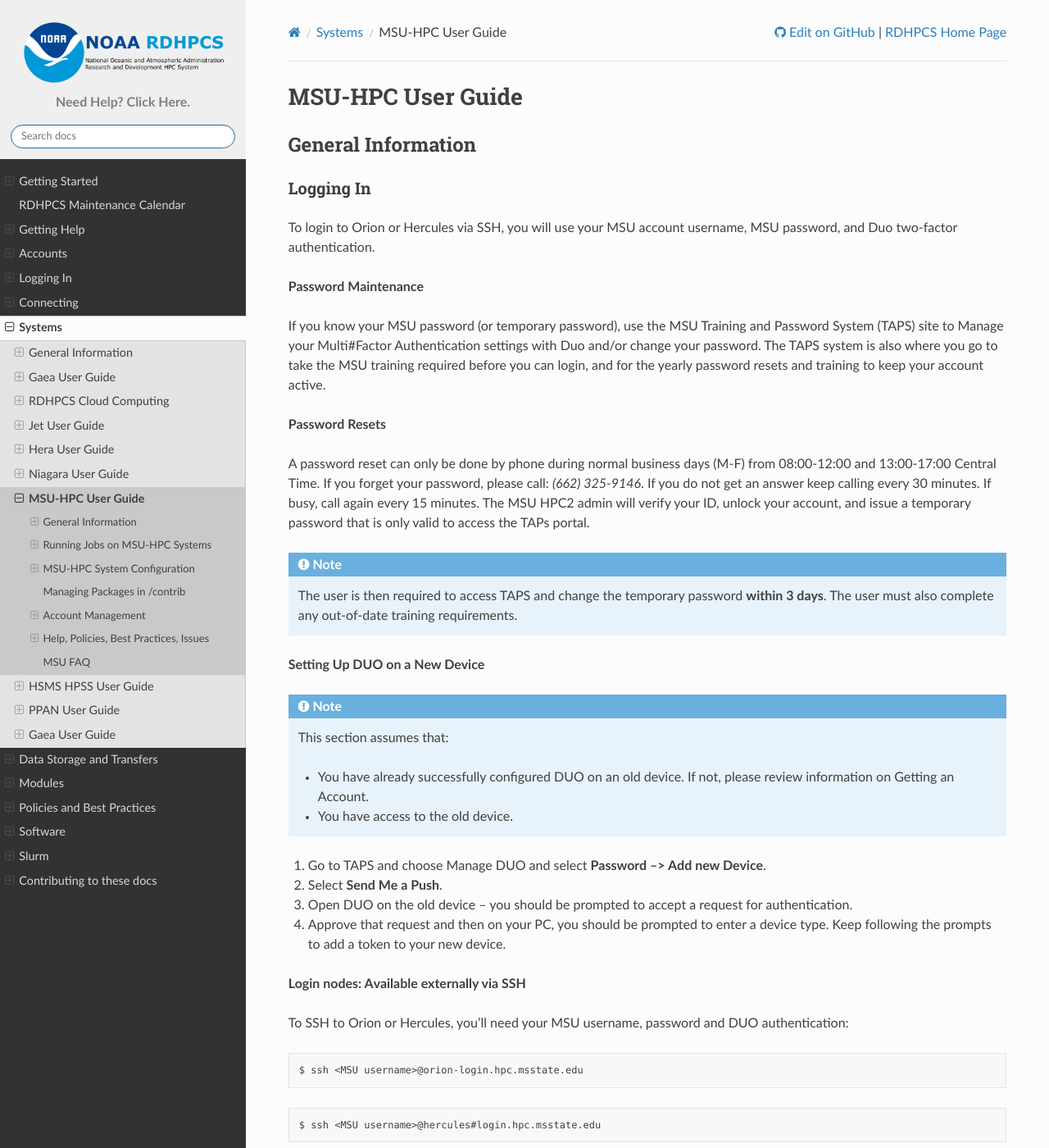
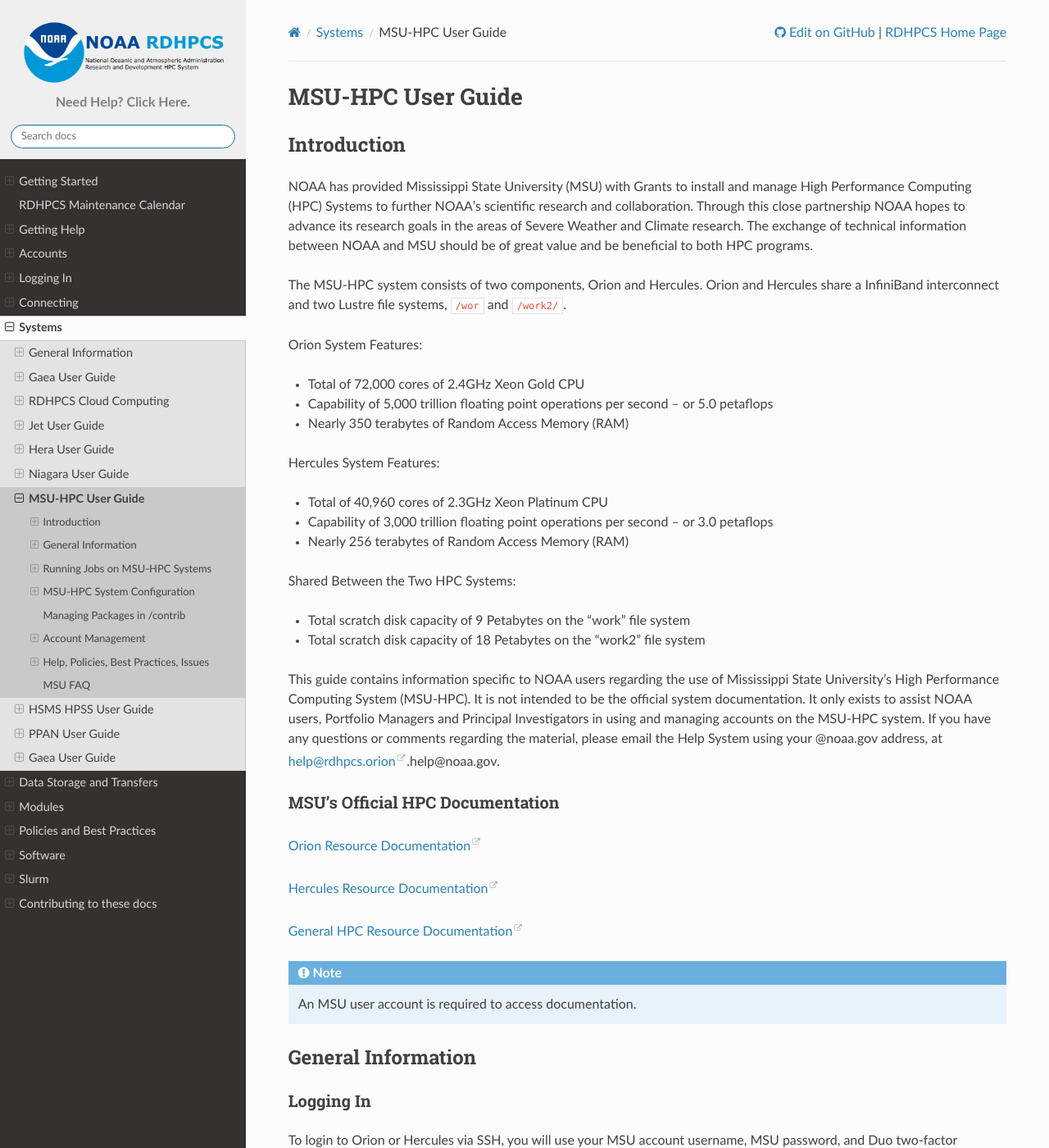
Before and after one commit to NOAA-RDHPCS/noaa-rdhpcs.github.io, a Sphinx documentation site: the page built from source/systems/MSU-HPC_user_guide.rst, in a window 1280 px wide and 1400 px high. Shown: the whole window at 82% size. Built offline with Sphinx 7.4.7 and the Read the Docs theme 2.0.0, drawn with Linux system fonts in a browser that asks for light colours; some of the changed text lies outside the part shown.

Commit message:
revised MSU UG

```diff
--- a/source/systems/MSU-HPC_user_guide.rst
+++ b/source/systems/MSU-HPC_user_guide.rst
@@ -6,6 +6,45 @@ MSU-HPC User Guide
 
 .. _orion-system-overview:
 
+Introduction
+============
+NOAA has provided Mississippi State University (MSU) with Grants to install and manage High Performance Computing (HPC) Systems to further NOAA’s scientific research and collaboration. Through this close partnership NOAA hopes to advance its research goals in the areas of Severe Weather and Climate research. The exchange of technical information between NOAA and MSU should be of great value and be beneficial to both HPC programs.
+
+The MSU-HPC system consists of two components, Orion and Hercules. Orion and Hercules share a InfiniBand interconnect and two Lustre file systems, ``/wor`` and ``/work2/``.
+
+Orion System Features:
+
+* Total of 72,000 cores of 2.4GHz Xeon Gold CPU
+* Capability of 5,000 trillion floating point operations per second – or 5.0 petaflops
+* Nearly 350 terabytes of Random Access Memory (RAM)
+
+Hercules System Features:
+
+* Total of 40,960 cores of 2.3GHz Xeon Platinum CPU
+* Capability of 3,000 trillion floating point operations per second – or 3.0 petaflops
+* Nearly 256 terabytes of Random Access Memory (RAM)
+
+Shared Between the Two HPC Systems:
+
+* Total scratch disk capacity of 9 Petabytes on the "work" file system
+* Total scratch disk capacity of 18 Petabytes on the "work2" file system
+
+This guide contains information specific to NOAA users regarding the use of Mississippi State University's High Performance Computing System (MSU-HPC). It is not intended to be the official system documentation. It only exists to assist NOAA users, Portfolio Managers and Principal Investigators in using and managing accounts on the MSU-HPC system. If you have any questions or comments regarding the material, please email the Help System using your @noaa.gov address, at help@rdhpcs.orion.help@noaa.gov.
+
+MSU's Official HPC Documentation
+--------------------------------
+
+`Orion Resource Documentation <https://intranet.hpc.msstate.edu/helpdesk/resource-docs/orion_guide.php>`_
+
+`Hercules Resource Documentation <https://intranet.hpc.msstate.edu/helpdesk/resource-docs/hercules_guide.php>`_
+
+`General HPC Resource Documentation <https://intranet.hpc.msstate.edu/helpdesk/resource-docs/>`_
+
+.. note::
+   An MSU user account is required to access documentation.
+
+
+
 General Information
 ===================
 
@@ -17,9 +56,9 @@ MSU password, and Duo two-factor authentication.
 
 **Password Maintenance**
 
-If you know your MSU password (or temporary password), use the MSU Training and
-Password System (TAPS) site to Manage your Multi#Factor Authentication settings
-with Duo and/or change your password. The TAPS system
+If you know your MSU password (or temporary password), use the `MSU Training and
+Password System (TAPS) site <https://taps.hpc.msstate.edu/>`_ to manage your Multi#Factor Authentication settings
+with Duo, or to change your password. The TAPS system
 is also where you go to take the MSU training required before you can login, and for the
 yearly password resets and training to keep your account active.
 
@@ -43,7 +82,7 @@ to access the TAPs portal.
 
    This section assumes that:
 
-   - You have already successfully configured DUO on an old device. If not, please review information on Getting an Account.
+   - You have already successfully configured DUO on an old device. (If not, please review information on Getting an Account.)
    - You have access to the old device.
 
 
@@ -237,7 +276,7 @@ consist of a shell script that contains the commands you want to run. The
 
    $ sbatch <options> <script>
 
-Typical options    are:
+Typical options are:
 
    - The account to charge the run to (**this is mandatory**)
    - The number of nodes/tasks needed for the job
@@ -396,7 +435,9 @@ condition.
 
 Here is a simple example of how to run a chain of jobs with dependencies,
 assuming that you have a parallel ``helloworld.f`` example program in your current
-directory.  Create/edit the file "**depend**" with the content:
+directory.
+
+- Create/edit the file "**depend**" with the content:
 
 .. code-block:: shell
 
@@ -408,21 +449,21 @@ directory.  Create/edit the file "**depend**" with the content:
 
    The ``--parsable`` option returns just the Job ID from sbatch.
 
-Make it executable:
+- Make it executable:
 
 .. code-block:: shell
 
    $
    chmod 0755 depend
 
-Initiate the sequence of dependent jobs by executing ``depend`` from the command
-line
+- Initiate the sequence of dependent jobs by executing ``depend`` from the command line.
+
 
 .. code-block:: shell
 
    $ ./depend
 
-**Big runs - Using the "novel" QoS**
+**Big runs:  Using the "novel" QoS**
 
 The *novel* QoS is set up to handle special situations, particularly for large
 jobs requiring a large number of nodes (typically for limited time):
@@ -709,7 +750,9 @@ There are several different QOS'es depending on your needs.
 **Specifying a job name**
 
 Giving your jobs meaningful names can help you locate them when monitoring their
-progress. Use the ``-J`` (``--job-name``) option. For examp:: shell
+progress. Use the ``-J`` (``--job-name``) option. For example:
+
+.. code-block:: shell
 
    #SBATCH -J WRF_ARW_00Z
 
@@ -809,7 +851,9 @@ directory.
 
 The other way to do this is with the ``$SLURM_SUBMIT_DIR`` variable. This
 variable stores the path from where your script was submitted. So at the top of
-your batch script, a:: shell
+your batch script, add
+
+.. code-block:: shell
 
    cd $SLURM_SUBMIT_DIR
 
@@ -904,8 +948,8 @@ for a long time:
 
    $ scontrol show job 251091
 
-Query a job's estimated start time
-----------------------------------
+**Query a job's estimated start time**
+
 
 Use the ``squeue --start`` command to get a point-in-time estimate of when your
 job may start. Reservation based start time estimation incorporates information
@@ -937,7 +981,7 @@ To cancel a job use the scancel command:
 Getting Information about your Projects
 ---------------------------------------
 
-MSU-HPC uses SLURM as its batch scheduler as does NOAA's RDHPCS systems. SLURM
+MSU-HPC uses Slurm as its batch scheduler, as does NOAA's RDHPCS systems. SLURM
 allocations result in a percentage of total system priority.
 
 **Load contrib and noaatools Module**
@@ -978,7 +1022,7 @@ usage, and quota:
 .. note::
 
    For an explanation of the meaning of these values and general scheduling
-   information review SLURM documentation.
+   information review Slurm documentation.
 
 .. note::
 
@@ -1111,7 +1155,8 @@ File Systems
 - Usable Capacity: 18PB
 
 .. note::
-   Both the work and work2 file systems are considered scratch space and are not backed up.
+
+   Both the ``work`` and ``work2`` file systems are considered scratch space and are not backed up.
 
 Orion Compute System
 --------------------
@@ -1156,9 +1201,9 @@ Hercules Compute System
 - Cores per Node: 80
 
 
-Additional Information:
-
-Due to each compute node having 512 GB of RAM there are no bigmem nodes.
+.. note::
+
+   Since each compute node has 512 GB of RAM, there are no bigmem nodes.
 
 **HPC Services**
 
@@ -1334,9 +1379,9 @@ MSU user accounts are completely independent of NOAA RDHPCS Accounts. The MSU’
 MSU Account Management Policies
 -------------------------------
 
-- New user accounts are requested by a supervisor/sponsor using the MSU HPC2 Account Management website. Only current Account Managers may be a supervisor/sponsor. The same website is used for project assignments. Users can only submit jobs to those Projects to which they have access.
-- All user accounts have an expiration date set by the supervisor/sponsor when the user account is requested. The maximum expiration date is 12 months from the initiation date. When a user account approaches its expiration date, the supervisor/sponsor is notified via email, and may extend the user account for up to one year, using the MSU online account management tools MSU Account Management.
-- Training updates are required each January 1. Users have until the end of January to comply, using the online MSU HPC2 Training and Password System TAPS, otherwise the user account is locked..
+- New user accounts are requested by a supervisor/sponsor using the `MSU HPC2 Account Management website <https://intranet.hpc.msstate.edu/services/external_accounts/noaa/>`_.  Only current Account Managers may be a supervisor/sponsor. The same website is used for project assignments. Users can only submit jobs to those Projects to which they have access.
+- All user accounts have an expiration date set by the supervisor/sponsor when the user account is requested. The maximum expiration date is 12 months from the initiation date. When a user account approaches its expiration date, the supervisor/sponsor is notified via email, and may extend the user account for up to one year, using the `MSU online account management tools <https://intranet.hpc.msstate.edu/services/external_accounts/noaa/>`__
+- Training updates are required each January 1. Users have until the end of January to comply, using the online MSU HPC2 Training and Password System `TAPS <https://taps.hpc.msstate.edu/ TAPS>`_, otherwise the user account is locked.
 - MSU uses Duo (Cisco) two factor authentication. You may install the application on your smartphone or request a physical token. If approved, the token will be shipped to the address provided during the Account Management on-boarding process.
 - After seven (7) unsuccessful login attempts, user login attempts will be denied for ten (10) minutes.
 - After 90 days of inactivity (no successful login to MSU-HPC or authentication to one of the MSU Account Management web pages) a user account is locked. To unlock the account please see: Password Resets
@@ -1413,7 +1458,7 @@ Before you begin, collect the following details:
 
 **Login to the MSU account management system**
 
--  Navigate to MSU's account management system.
+-  Navigate to the `MSU Account Management website <https://intranet.hpc.msstate.edu/services/external_accounts/noaa/>`_
 
 **Check to see if the user already has an account. If not, request account.**
 
@@ -1476,8 +1521,8 @@ ticket if you experience a problem.
 
 .. note::
 
-   The password that you enter will be your temporary password. So please
-   remember your password.  This is critical to the next step of the on-boarding
+   The password that you enter will be your temporary password. So **please
+   remember your password.**  This is critical to the next step of the on-boarding
    process.
 
 **Set Password and Complete Training (User)**
@@ -1507,7 +1552,7 @@ find the email, search your emails with the following:
 
 **Login to MSU's Training and Password System**
 
-- Within 3 days of receiving the email, navigate to TAPS.
+- Within 3 days of receiving the email, navigate to `TAPS <https://taps.hpc.msstate.edu>`_.
 - Authenticate using your username and your temporary password.
 
 .. note::
@@ -1782,7 +1827,7 @@ rdhpcs.orion.help@noaa.gov
 
 .. note::
 
-   Help tickets are normally addressed by the RDHPCS   User Support team and the
+   Help tickets are normally addressed by the RDHPCS User Support team and the
    MSU Orion Support team from 0900 -1700 Eastern Time, Monday - Friday, except
    Government holidays.
 
@@ -1813,7 +1858,7 @@ Policies and Best Practices
 
 -  Due to limited disk space on Orion, it is highly recommended that data be
    moved back to the R&D HPC Niagara system.
--  Due to limited network bandwidth, it is highly recommended that  Globus
+-  Due to limited network bandwidth, it is highly recommended that Globus
    be used for moving data between Orion and Niagara.
 
 Protecting Restricted Data
@@ -1900,7 +1945,7 @@ drive the need to upgrade Orion to the new software stack. If this were to
 happen then multiple user notices would be sent out over a period of multiple
 months.
 
-**Should I use the ``/work`` or ``/work2`` file system for my project?**
+**Should I use the** ``/work`` **or** ``/work2`` **file system for my project?**
 
 Although all NOAA projects have been provided with a disk allocation on both
 file systems, there are some architectural differences between the two file
@@ -1911,7 +1956,7 @@ choose which one works better for your project.
 
 **How do I use Jupyter Notebooks on Orion?**
 
-Typically, port forwarding is needed to launch and use jupyter from the command
+Typically, port forwarding is needed to launch and use Jupyter from the command
 line. Orion's current security posture does not allow port forwarding, so the
 recommended method for using Jupyter on Orion is to use the interactive Jupyter
 Notebooks application or the Virtual Desktop on our Open OnDemand HPC portal.
@@ -1922,7 +1967,7 @@ select the jupyter notebook application, on the next page you can enter in slurm
 job parameters then launch the server application on one of the Orion nodes as a
 job.
 
-MSU has documentation for the Open OnDemand interface
+MSU has documentation for the Open OnDemand interface.
 
 The OOD jupyter notebook instance is currently launched with the python/3.7.5
 module that is available on Orion. You should be able to launch custom kernels
@@ -1980,7 +2025,8 @@ The netcdf-c and netcdf-fortran have been installed in different directories.
 After loading the modules, it provides ``NETCDF_C_ROOT`` and
 ``NETCDF_FORTRAN_ROOT``. Users need to copy them to the same directory and provide
 the definition of “NETCDF” in order to compile WRF. For example, I create a new
-directory for ``$NETCDF
+directory for ``$NETCDF``.
+
 
 .. code-block:: shell
 
```
Also changed, not shown: other parts of source/systems/MSU-HPC_user_guide.rst (+4 -5 lines), source/software/contrib/index.rst (deleted, +0 -84 lines).
